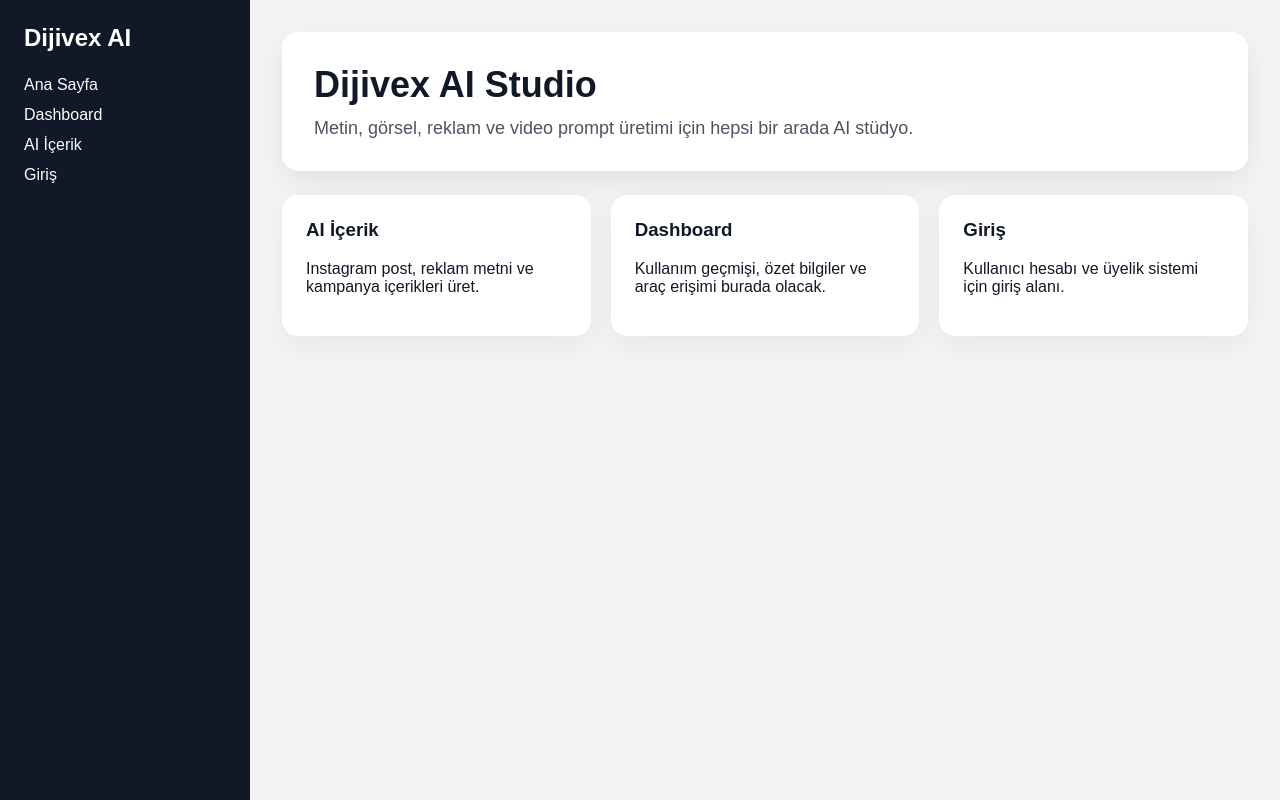
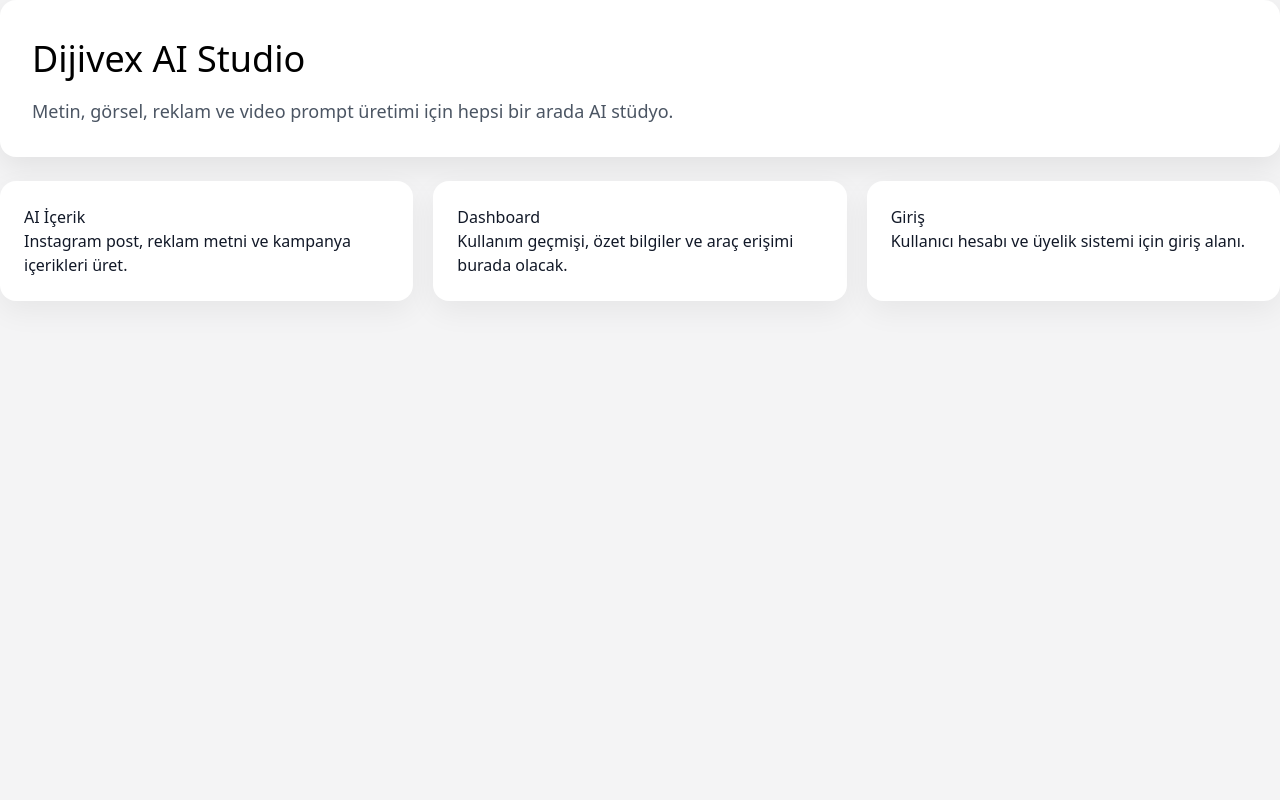
Before and after one commit to simsekyunusemre-ai/dijivex-ai-studio, a Next.js app: page / in a window 1280 px wide. Built offline with nearby package versions, Linux system fonts and the light colour scheme.

Commit message:
Update layout.tsx

```diff
--- a/src/app/layout.tsx
+++ b/src/app/layout.tsx
@@ -1,3 +1,5 @@
+import "./globals.css";
+
 export default function RootLayout({
   children,
 }: {
@@ -5,45 +7,7 @@ export default function RootLayout({
 }) {
   return (
     <html lang="tr">
-      <body
-        style={{
-          margin: 0,
-          fontFamily: "Arial, sans-serif",
-          background: "#f3f4f6",
-          color: "#111827",
-        }}
-      >
-        <div style={{ display: "flex", minHeight: "100vh" }}>
-          <aside
-            style={{
-              width: 250,
-              background: "#111827",
-              color: "white",
-              padding: 24,
-              boxSizing: "border-box",
-            }}
-          >
-            <h2 style={{ marginTop: 0, marginBottom: 24 }}>Dijivex AI</h2>
-
-            <nav style={{ display: "grid", gap: 12 }}>
-              <a href="/" style={{ color: "white", textDecoration: "none" }}>
-                Ana Sayfa
-              </a>
-              <a href="/dashboard" style={{ color: "white", textDecoration: "none" }}>
-                Dashboard
-              </a>
-              <a href="/create" style={{ color: "white", textDecoration: "none" }}>
-                AI İçerik
-              </a>
-              <a href="/login" style={{ color: "white", textDecoration: "none" }}>
-                Giriş
-              </a>
-            </nav>
-          </aside>
-
-          <main style={{ flex: 1, padding: 32 }}>{children}</main>
-        </div>
-      </body>
+      <body>{children}</body>
     </html>
   );
 }
```
